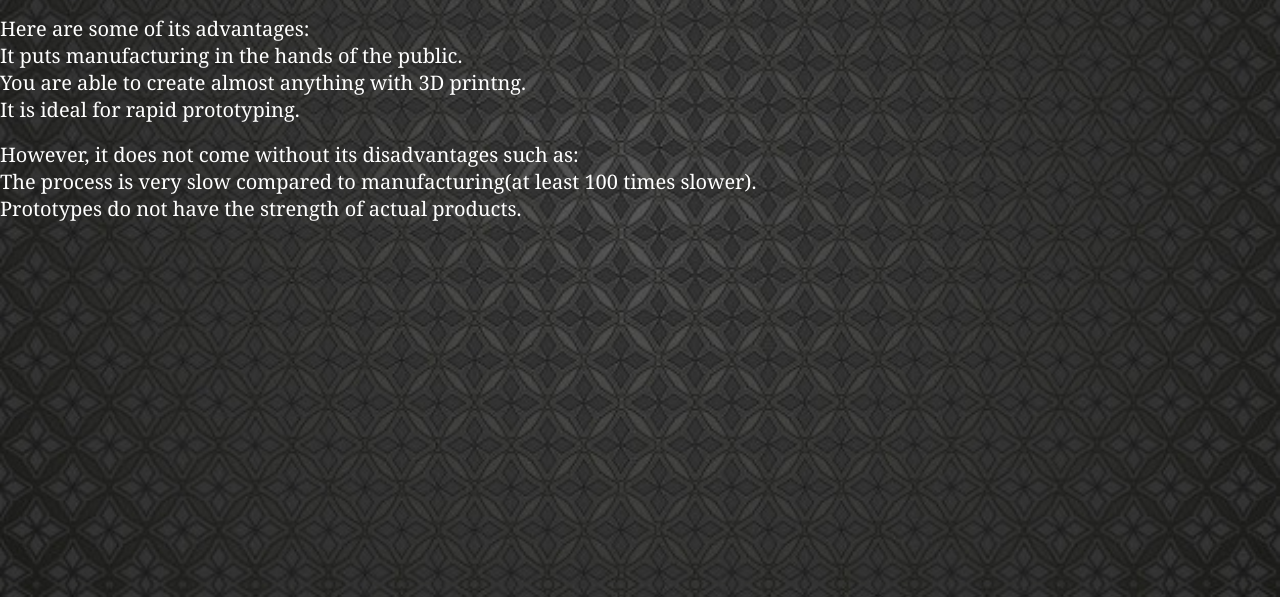
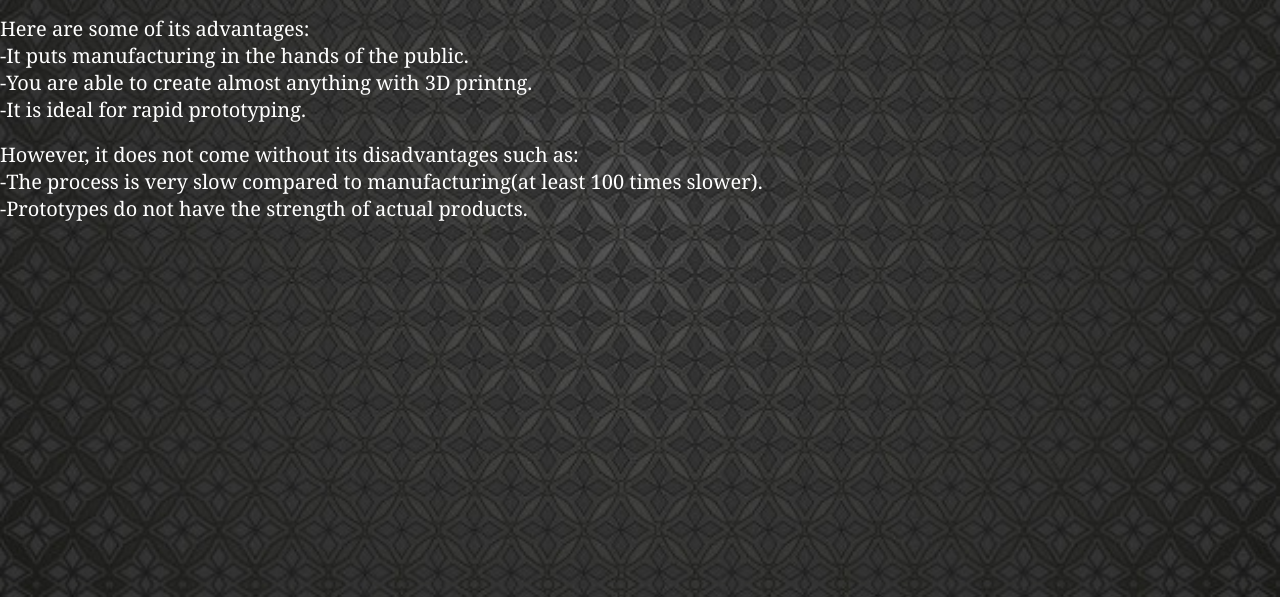
Before and after one commit to FelixNKW/EP1000, a plain HTML site: page 3dp.html in a window 1280 px wide. Shown: the part 203-800 px from the top of the page. Drawn offline with Linux system fonts and the light colour scheme.

Commit message:
Update 3dp.html

```diff
--- a/3dp.html
+++ b/3dp.html
@@ -42,23 +42,23 @@
 <p>Here are some of its advantages:</p>
 <ul>
 	<li>
-		It puts manufacturing in the hands of the public.
+		-It puts manufacturing in the hands of the public.
 	</li>
 	<li>
-		You are able to create almost anything with 3D printng.
+		-You are able to create almost anything with 3D printng.
 	</li>
 	<li>
-		It is ideal for rapid prototyping.
+		-It is ideal for rapid prototyping.
 	</li>
 </ul>
 <br>
 <p>However, it does not come without its disadvantages such as: </p>
 <ul>
 	<li>
-		The process is very slow compared to manufacturing(at least 100 times slower).
+		-The process is very slow compared to manufacturing(at least 100 times slower).
 	</li>
 	<li>
-		Prototypes do not have the strength of actual products.
+		-Prototypes do not have the strength of actual products.
 	</li>
 </ul>
 
```
